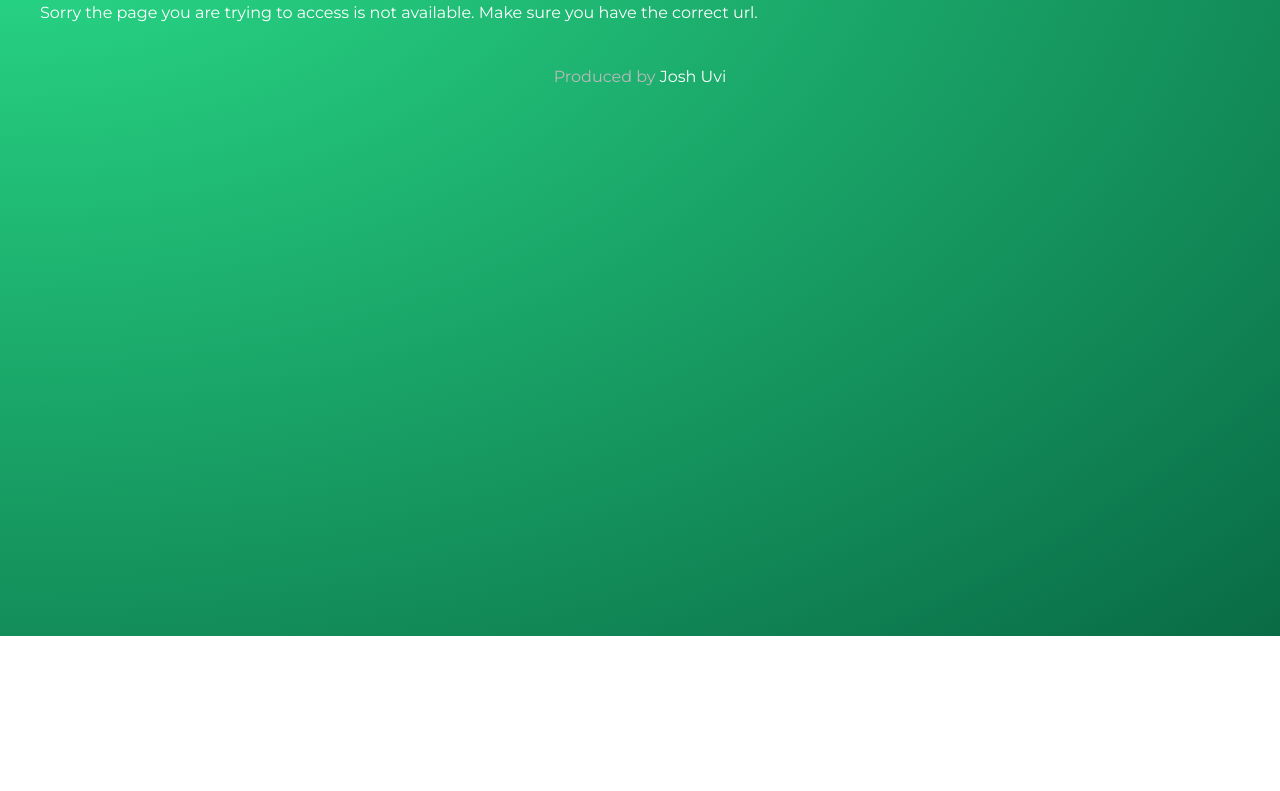
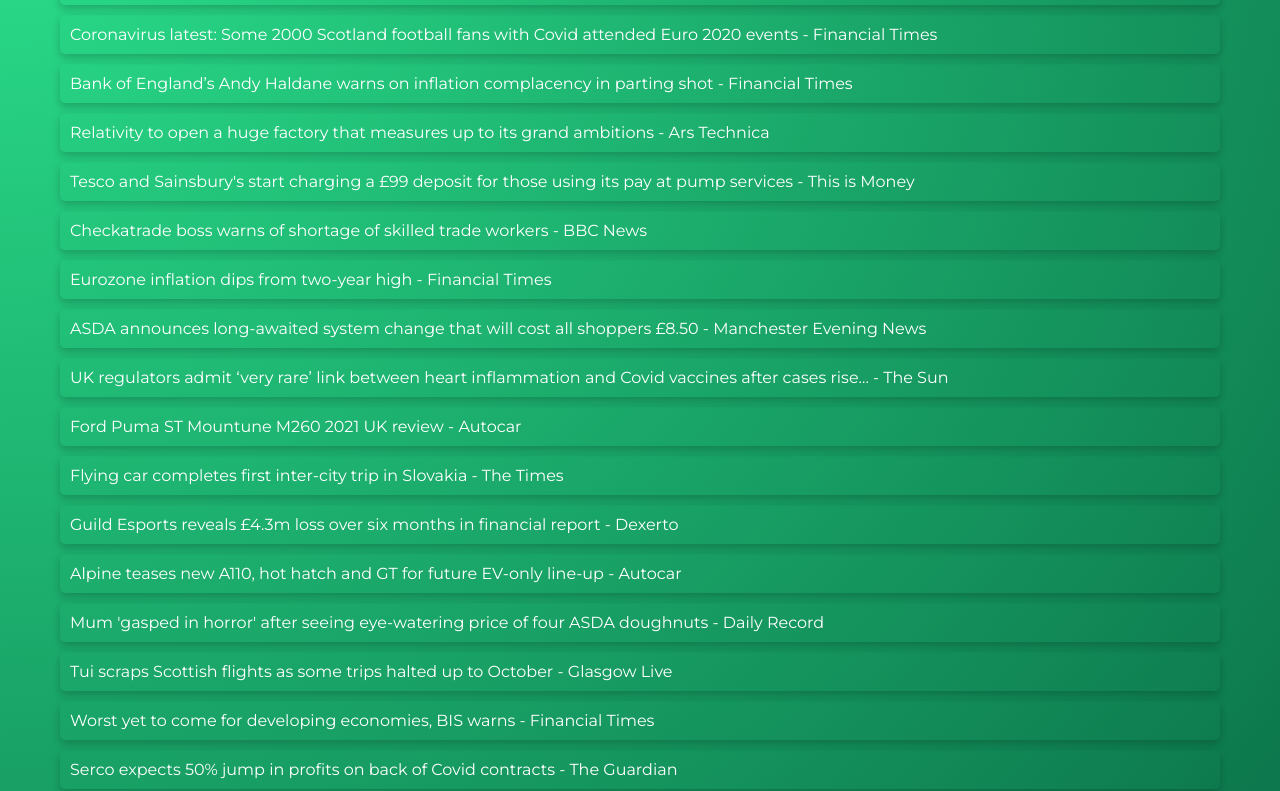
Before and after one commit to Josh-Uvi/Gatsby-Starter, a Gatsby site: page /news in a window 1280 px wide. Before the commit this address had no page. Shown: the part 164-955 px from the top of the page. Before the commit the page ends 800 px from the top, so only its background shows below. Built offline with nearby package versions, Linux system fonts and the light colour scheme; Gatsby itself is replaced by a stand-in of ours.

Commit message:
created news page

```diff
--- a/package.json
+++ b/package.json
@@ -18,6 +18,10 @@
   "dependencies": {
     "@reach/router": "^1.3.4",
     "gatsby": "^3.6.2",
+    "gatsby-plugin-sharp": "^3.8.0",
+    "gatsby-source-filesystem": "^3.8.0",
+    "gatsby-transformer-json": "^3.8.0",
+    "gatsby-transformer-sharp": "^3.8.0",
     "gh-pages": "^3.2.3",
     "prop-types": "^15.7.2",
     "react": "^17.0.1",
--- a/src/Components/Layout.js
+++ b/src/Components/Layout.js
@@ -8,7 +8,7 @@
   return (
     <div className="layout">
       <NavBar />
-      <div className="content">{children}</div>
+      <main className="content">{children}</main>
       <footer>
         <p>
           Produced by{" "}
--- a/src/Components/NavBar.js
+++ b/src/Components/NavBar.js
@@ -7,6 +7,7 @@
       <h2>Gatsby Starter</h2>
       <div className="links">
         <Link to="/">Home</Link>
+        <Link to="/news">News</Link>
         <Link to="/about">About</Link>
       </div>
     </nav>
--- /dev/null
+++ b/src/data/news.json
@@ -0,0 +1,265 @@
+{
+  "status": "ok",
+  "totalResults": 70,
+  "articles": [{
+      "source": {
+        "id": null,
+        "name": "Telegraph.co.uk"
+      },
+      "author": "By\nNick Squires",
+      "title": "‘New era’ for transport as convertible flying car completes first flight - The Telegraph",
+      "description": "The AirCar, which is powered by an engine made by BMW, is capable of flying around 600 miles at a cruising speed of 120mph",
+      "url": "https://www.telegraph.co.uk/news/2021/06/30/new-era-transport-convertible-flying-car-completes-first-airport/",
+      "urlToImage": "https://img.youtube.com/vi/z0wpUinEBJ4/maxresdefault.jpg",
+      "publishedAt": "2021-06-30T15:35:00Z",
+      "content": "Anton Zajac, the co-founder of Klein Vision, said: \"AirCar is no longer just a proof of concept... it has turned science fiction into a reality.\"\r\nMichael Cole, the president of Hyundais European ope… [+1896 chars]"
+    },
+    {
+      "source": {
+        "id": "financial-times",
+        "name": "Financial Times"
+      },
+      "author": null,
+      "title": "Coronavirus latest: Some 2000 Scotland football fans with Covid attended Euro 2020 events - Financial Times",
+      "description": "News, analysis and comment from the Financial Times, the worldʼs leading global business publication",
+      "url": "https://www.ft.com/content/f2ae9fdb-a08c-4492-b1d3-47e3dcff2943",
+      "urlToImage": null,
+      "publishedAt": "2021-06-30T14:24:52Z",
+      "content": "Get local insights from Lisbon to Moscow with an unrivalled network of journalists across Europe,\r\nexpert analysis, our dedicated Brussels Briefing newsletter. Customise your myFT page to track\r\nthe … [+24 chars]"
+    },
+    {
+      "source": {
+        "id": "financial-times",
+        "name": "Financial Times"
+      },
+      "author": null,
+      "title": "Bank of England’s Andy Haldane warns on inflation complacency in parting shot - Financial Times",
+      "description": "In blast at colleagues, outgoing chief economist says ‘everyone would lose’ if price rises accelerate",
+      "url": "https://www.ft.com/content/b664c3a0-7b59-48a6-83ef-3a4fe5f2f9ea",
+      "urlToImage": "https://www.ft.com/__origami/service/image/v2/images/raw/https%3A%2F%2Fd1e00ek4ebabms.cloudfront.net%2Fproduction%2Faf3dfeba-0665-419f-9e75-0a3b1ea8e540.jpg?source=next-opengraph&fit=scale-down&width=900",
+      "publishedAt": "2021-06-30T14:16:41Z",
+      "content": "The Bank of England’s chief economist left his job on Wednesday with a blast at his fellow central bank rate-setters for underestimating the growing risk of a dangerous inflation surge in the UK. \r\nI… [+3095 chars]"
+    },
+    {
+      "source": {
+        "id": "ars-technica",
+        "name": "Ars Technica"
+      },
+      "author": "Eric Berger",
+      "title": "Relativity to open a huge factory that measures up to its grand ambitions - Ars Technica",
+      "description": "\"It can fit the USC Coliseum inside of it.\"",
+      "url": "https://arstechnica.com/science/2021/06/relativity-to-open-a-huge-factory-that-measures-up-to-its-grand-ambitions/",
+      "urlToImage": "https://cdn.arstechnica.net/wp-content/uploads/2021/06/Relativity-HQ_View-4-760x380.jpg",
+      "publishedAt": "2021-06-30T13:00:24Z",
+      "content": "59 with 42 posters participating\r\n<ul><li>\r\n Rendering of Relativity Space's new factory, with a Terran R rocket out front. \r\n</li><li>\r\n</li><li>\r\n</li><li>\r\n Yep, the Coliseum could fit. \r\n</li></u… [+3346 chars]"
+    },
+    {
+      "source": {
+        "id": null,
+        "name": "This is Money"
+      },
+      "author": "Grace Gausden",
+      "title": "Tesco and Sainsbury's start charging a £99 deposit for those using its pay at pump services - This is Money",
+      "description": "Some motorists have been left angered by Sainsburys and Tesco after discovering a number of locations now take a £99 deposit from bank accounts when paying for fuel at the pump.",
+      "url": "https://www.thisismoney.co.uk/money/cars/article-9740755/Tesco-Sainsburys-start-charging-99-deposit-using-pay-pump-services.html",
+      "urlToImage": "https://i.dailymail.co.uk/1s/2021/06/30/11/44860683-0-image-a-28_1625050407880.jpg",
+      "publishedAt": "2021-06-30T12:44:56Z",
+      "content": "Some motorists have been left angered by Sainsburys and Tesco after discovering a number of locations now take a £99 deposit from bank accounts when paying for fuel at the pump.\r\nBoth supermarkets up… [+4425 chars]"
+    },
+    {
+      "source": {
+        "id": null,
+        "name": "BBC News"
+      },
+      "author": "https://www.facebook.com/bbcnews",
+      "title": "Checkatrade boss warns of shortage of skilled trade workers - BBC News",
+      "description": "Richard Harpin says it should be made easier for EU bathroom fitters and kitchen installers to come to the UK.",
+      "url": "https://www.bbc.com/news/business-57663112",
+      "urlToImage": "https://ichef.bbci.co.uk/news/1024/branded_news/1617E/production/_119149409_976_gettyimages-1071683586.jpg",
+      "publishedAt": "2021-06-30T12:31:35Z",
+      "content": "image copyrightGetty Images\r\nA shortage of skilled trade workers has developed as European Union migrants leave the UK and demand for home improvements rises, the founder of Homeserve has said.\r\nChie… [+3165 chars]"
+    },
+    {
+      "source": {
+        "id": "financial-times",
+        "name": "Financial Times"
+      },
+      "author": null,
+      "title": "Eurozone inflation dips from two-year high - Financial Times",
+      "description": "Economists expect price growth to pick up in the coming months",
+      "url": "https://www.ft.com/content/23f24ee8-217f-4e5f-a714-3689652f2435",
+      "urlToImage": "https://www.ft.com/__origami/service/image/v2/images/raw/https%3A%2F%2Fd1e00ek4ebabms.cloudfront.net%2Fproduction%2F102284f0-f191-4adf-aebd-e90e5650dca6.jpg?source=next-opengraph&fit=scale-down&width=900",
+      "publishedAt": "2021-06-30T12:28:58Z",
+      "content": "Inflation in the eurozone has dipped for the first time in nine months due to slower growth in the price of energy and services, although economists expect it to pick up pace again in the coming mont… [+2999 chars]"
+    },
+    {
+      "source": {
+        "id": null,
+        "name": "Manchester Evening News"
+      },
+      "author": "Rachel Pugh",
+      "title": "ASDA announces long-awaited system change that will cost all shoppers £8.50 - Manchester Evening News",
+      "description": "The supermarket giant has issued a statement",
+      "url": "https://www.manchestereveningnews.co.uk/news/uk-news/asda-announces-major-change-delivery-20936539",
+      "urlToImage": "https://i2-prod.manchestereveningnews.co.uk/incoming/article20936865.ece/ALTERNATES/s1200/0_JS223092228.jpg",
+      "publishedAt": "2021-06-30T12:24:40Z",
+      "content": "Supermarket giant ASDA has just made an announcement that will delight shoppers across the UK.\r\nASDA has become the first supermarket to offer its full online product range available for Express Deli… [+2403 chars]"
+    },
+    {
+      "source": {
+        "id": null,
+        "name": "The Sun"
+      },
+      "author": "Vanessa Chalmers",
+      "title": "UK regulators admit ‘very rare’ link between heart inflammation and Covid vaccines after cases rise... - The Sun",
+      "description": "",
+      "url": "https://www.thesun.co.uk/news/15441284/heart-inflammation-covid-vaccines-rise-very-rare/",
+      "urlToImage": "https://www.thesun.co.uk/wp-content/uploads/2021/06/comp-ke-inset-heart.jpg?strip=all&quality=100&w=1200&h=800&crop=1",
+      "publishedAt": "2021-06-30T12:10:00Z",
+      "content": "UK regulators have admitted there could be a link between \"very rare\" heart inflammation and Covid vaccines.\r\nAfter investigating less than 100 cases in the UK, the MHRA concluded the Pfizer and Mode… [+7767 chars]"
+    },
+    {
+      "source": {
+        "id": null,
+        "name": "Autocar"
+      },
+      "author": null,
+      "title": "Ford Puma ST Mountune M260 2021 UK review - Autocar",
+      "description": "Tuning specialist turns its attention to Ford's first hot compact crossover, with predictably potent results",
+      "url": "https://www.autocar.co.uk/car-review/ford/puma-st/first-drives/ford-puma-st-mountune-m260-2021-uk-review",
+      "urlToImage": "https://www.autocar.co.uk/sites/autocar.co.uk/files/images/car-reviews/first-drives/legacy/1-ford-puma-st-mountune-m260-2021-uk-fd-hero-front.jpg",
+      "publishedAt": "2021-06-30T12:05:34Z",
+      "content": null
+    },
+    {
+      "source": {
+        "id": null,
+        "name": "The Times"
+      },
+      "author": "Graeme Paton, Transport Correspondent",
+      "title": "Flying car completes first inter-city trip in Slovakia - The Times",
+      "description": "Developers are hailing a “new era” of transport after a flying car completed its first inter-city flight.The AirCar made by the Slovakia-based company Klein Vision completed a 35-minute journey from",
+      "url": "https://www.thetimes.co.uk/article/flying-cars-likely-in-cities-by-2030-vh2tvw6n5",
+      "urlToImage": "https://www.thetimes.co.uk/imageserver/image/%2Fmethode%2Ftimes%2Fprod%2Fweb%2Fbin%2Fd9b99686-d988-11eb-8ad2-fb3f1cb33344.jpg?crop=1280%2C720%2C0%2C0&resize=685",
+      "publishedAt": "2021-06-30T11:45:00Z",
+      "content": "Developers are hailing a new era of transport after a flying car completed its first inter-city flight.\r\nThe AirCar made by the Slovakia-based company Klein Vision completed a 35-minute journey from … [+546 chars]"
+    },
+    {
+      "source": {
+        "id": null,
+        "name": "Dexerto"
+      },
+      "author": null,
+      "title": "Guild Esports reveals £4.3m loss over six months in financial report - Dexerto",
+      "description": "Guild Esports have revealed that they've lost £4.3m over the past six months, having invested heavily in competition and content.",
+      "url": "https://www.dexerto.com/esports/guild-esports-4-3m-loss-finances-2021-1603829/",
+      "urlToImage": "https://www.dexerto.com/wp-content/uploads/2021/06/30/David-Beckham-Guild-Esports.jpg",
+      "publishedAt": "2021-06-30T11:27:19Z",
+      "content": "British esports organization Guild have revealed that they’ve lost £4.3m over the past six months, before taxes, following investments in teams, content creators, and their new academy initiative.\r\nT… [+2064 chars]"
+    },
+    {
+      "source": {
+        "id": null,
+        "name": "Autocar"
+      },
+      "author": "Autocar",
+      "title": "Alpine teases new A110, hot hatch and GT for future EV-only line-up - Autocar",
+      "description": "French performance brand teases trio of all-electric new models, due from 2024, ahead of their official unveilings",
+      "url": "https://www.autocar.co.uk/car-news/new-cars/alpine-teases-new-a110-hot-hatch-and-gt-future-ev-only-line",
+      "urlToImage": "https://www.autocar.co.uk/sites/autocar.co.uk/files/images/car-reviews/first-drives/legacy/99-alpine-trio-silhouettes.jpg",
+      "publishedAt": "2021-06-30T10:47:50Z",
+      "content": "Alpine has given the first official glimpse of its first three models for its reinvention as an electric-only brand from 2024 onwards, including an A110-replacing sports car and a new hot hatch.\r\nThe… [+1584 chars]"
+    },
+    {
+      "source": {
+        "id": null,
+        "name": "Daily Record"
+      },
+      "author": "Rebecca Koncienzcy, Chloe Burrell",
+      "title": "Mum 'gasped in horror' after seeing eye-watering price of four ASDA doughnuts - Daily Record",
+      "description": "Customer Jayne Brookman only noticed the substantial markup in price when her children reached for the last of the treats.",
+      "url": "https://www.dailyrecord.co.uk/news/uk-world-news/mum-disbelief-extortionate-asda-doughnuts-24427550",
+      "urlToImage": "https://i2-prod.dailyrecord.co.uk/incoming/article24427734.ece/ALTERNATES/s1200/1_JS238247694.jpg",
+      "publishedAt": "2021-06-30T10:36:39Z",
+      "content": "A mum has reported that she \"gasped in horror\" when she discovered she had paid £9 for four doughnuts in supermarket giant Asda. \r\n Customer Jayne Brookman only noticed the substantial markup in pric… [+2629 chars]"
+    },
+    {
+      "source": {
+        "id": null,
+        "name": "Glasgow Live"
+      },
+      "author": "Sophie Buchan",
+      "title": "Tui scraps Scottish flights as some trips halted up to October - Glasgow Live",
+      "description": "Tui has announced that it's cancelling holidays until at least October amid a rise in covid cases throughout key destinations",
+      "url": "https://www.glasgowlive.co.uk/news/glasgow-news/scottish-flights-scrapped-tui-halts-20935151",
+      "urlToImage": "https://i2-prod.glasgowlive.co.uk/incoming/article18664029.ece/ALTERNATES/s1200/0_JS209722792.jpg",
+      "publishedAt": "2021-06-30T10:34:24Z",
+      "content": "Tui has announced that it's cancelling holidays and Glasgow flights until at least October amid a rise in covid cases throughout key destinations.\r\nThe popular holiday operator said more trips may be… [+3774 chars]"
+    },
+    {
+      "source": {
+        "id": "financial-times",
+        "name": "Financial Times"
+      },
+      "author": "Jonathan Wheatley",
+      "title": "Worst yet to come for developing economies, BIS warns - Financial Times",
+      "description": "News, analysis and comment from the Financial Times, the worldʼs leading global business publication",
+      "url": "https://www.ft.com/content/ac77e331-8c17-46af-99a9-273d10e8eec5",
+      "urlToImage": null,
+      "publishedAt": "2021-06-30T10:32:45Z",
+      "content": "Keep abreast of significant corporate, financial and political developments around the world.\r\nStay informed and spot emerging risks and opportunities with independent global reporting, expert\r\ncomme… [+32 chars]"
+    },
+    {
+      "source": {
+        "id": null,
+        "name": "The Guardian"
+      },
+      "author": "Joanna Partridge",
+      "title": "Serco expects 50% jump in profits on back of Covid contracts - The Guardian",
+      "description": "Firm that runs large parts of NHS test-and-trace service forecasts revenues of £2.2bn",
+      "url": "https://amp.theguardian.com/business/2021/jun/30/serco-expects-jump-in-profits-covid-contracts-nhs",
+      "urlToImage": "https://i.guim.co.uk/img/media/40724bd3752c03e2bf5a08bb7ce7f90771cc34b0/306_24_5182_3109/master/5182.jpg?width=1200&height=630&quality=85&auto=format&fit=crop&overlay-align=bottom%2Cleft&overlay-width=100p&overlay-base64=L2ltZy9zdGF0aWMvb3ZlcmxheXMvdGctZGVmYXVsdC5wbmc&enable=upscale&s=3c8779da01daa15adc5b7528fc756d9c",
+      "publishedAt": "2021-06-30T09:39:00Z",
+      "content": "The outsourcing company Serco predicts its profits will jump 50% during the first half of the year because of its continued work on Covid-19 contracts for various governments, including the UKs test-… [+2365 chars]"
+    },
+    {
+      "source": {
+        "id": null,
+        "name": "Autocar"
+      },
+      "author": "Jack Warrick",
+      "title": "Volkswagen Polo GTI returns for 2021 with new look, 204bhp - Autocar",
+      "description": "Firm’s smallest hatchback gains touch button technology and a host of assist systems",
+      "url": "https://www.autocar.co.uk/car-news/new-cars/volkswagen-polo-gti-returns-2021-new-look-204bhp",
+      "urlToImage": "https://www.autocar.co.uk/sites/autocar.co.uk/files/images/car-reviews/first-drives/legacy/pologti99.jpg",
+      "publishedAt": "2021-06-30T09:36:29Z",
+      "content": "Volkswagen has revealed the updated Polo GTI, which will feature technology and styling influenced by the larger Golf, but retains its 204bhp turbocharged petrol engine. \r\nThe GTI will return as the … [+2593 chars]"
+    },
+    {
+      "source": {
+        "id": null,
+        "name": "Yahoo Entertainment"
+      },
+      "author": null,
+      "title": "Millions of Brits who WFH urged to claim up to £500 tax relief by HMRC - Yahoo Finance UK",
+      "description": null,
+      "url": "https://consent.yahoo.com/v2/collectConsent?sessionId=1_cc-session_bceafd61-0df1-489b-97e0-cbc57297ce13",
+      "urlToImage": null,
+      "publishedAt": "2021-06-30T09:34:09Z",
+      "content": "Yahoo is part of Verizon Media.\r\nBy clicking \"Accept all\", you agree that Verizon Media and our partners will store and/or access information on your device through the use of cookies and similar tec… [+692 chars]"
+    },
+    {
+      "source": {
+        "id": null,
+        "name": "Autocar"
+      },
+      "author": null,
+      "title": "The weird and wonderful world of Volvo concept cars - Autocar",
+      "description": "From the Venus Bilo to the S90 Ambience, here are 30 of Volvo’s greatest concept cars",
+      "url": "https://www.autocar.co.uk/slideshow/weird-and-wonderful-world-volvo-concept-cars",
+      "urlToImage": "https://www.autocar.co.uk/sites/autocar.co.uk/files/slideshow_image/00-25-volvo-ycc-volvo_-_copy.jpg",
+      "publishedAt": "2021-06-30T09:33:05Z",
+      "content": "Volvo was, ahem, on a roll by the 1940s, with the PV444 helping to lay the foundations for international growth. This was followed in 1953 by the Duett, the first in a long line of Volvo estate cars.… [+156 chars]"
+    }
+  ]
+}
--- /dev/null
+++ b/src/pages/news.js
@@ -0,0 +1,44 @@
+import React from "react"
+import { graphql } from "gatsby"
+import * as styles from "../styles/news.module.css"
+import Layout from "../Components/Layout"
+import PropTypes from "prop-types"
+
+export default function News({ data }) {
+  const {
+    dataJson: { articles },
+  } = data
+
+  return (
+    <Layout>
+      <div className={styles.newsContainer}>
+        {articles.map(article => (
+          <NewsItems key={article.title} news={article} />
+        ))}
+      </div>
+    </Layout>
+  )
+}
+
+const NewsItems = ({ news }) => <p className={styles.card}>{news.title}</p>
+
+News.propTypes = {
+  data: PropTypes.object,
+}
+
+NewsItems.propTypes = {
+  news: PropTypes.object,
+}
+
+export const query = graphql`
+  {
+    dataJson {
+      articles {
+        title
+        source {
+          name
+        }
+      }
+    }
+  }
+`
--- a/src/styles/global.css
+++ b/src/styles/global.css
@@ -19,15 +19,12 @@
   background-repeat: no-repeat;
 }
 
-p {
-  margin: 16px auto;
-  line-height: 1.5em;
-}
 
 /* layout & nav */
 .layout {
   max-width: 1200px;
   margin: 0 auto;
+  padding: 0 auto;
 }
 
 nav {
--- a/src/styles/home.module.css
+++ b/src/styles/home.module.css
@@ -30,5 +30,7 @@
 }
 
 .title {
-  padding: 20px;
+  /* align-items: center;
+  margin: 10px auto; */
+  font-size: 20px;
 }
--- /dev/null
+++ b/src/styles/news.module.css
@@ -0,0 +1,17 @@
+.newsContainer {
+  /* border: 1px solid red; */
+  padding: 10px;
+}
+
+.card {
+  box-shadow: 0 4px 8px 0 rgba(0, 0, 0, 0.2);
+  transition: 0.3s;
+  border-radius: 5px;
+  margin: 10px;
+  padding: 10px;
+  align-self: center;
+}
+
+.card:hover {
+  box-shadow: 0 8px 16px 0 rgba(0, 0, 0, 0.2);
+}
```
Also changed, not shown: gatsby-config.js (+20 -0 lines), src/pages/home.js (+4 -6 lines), src/pages/index.js (+11 -6 lines), 1 other file.
